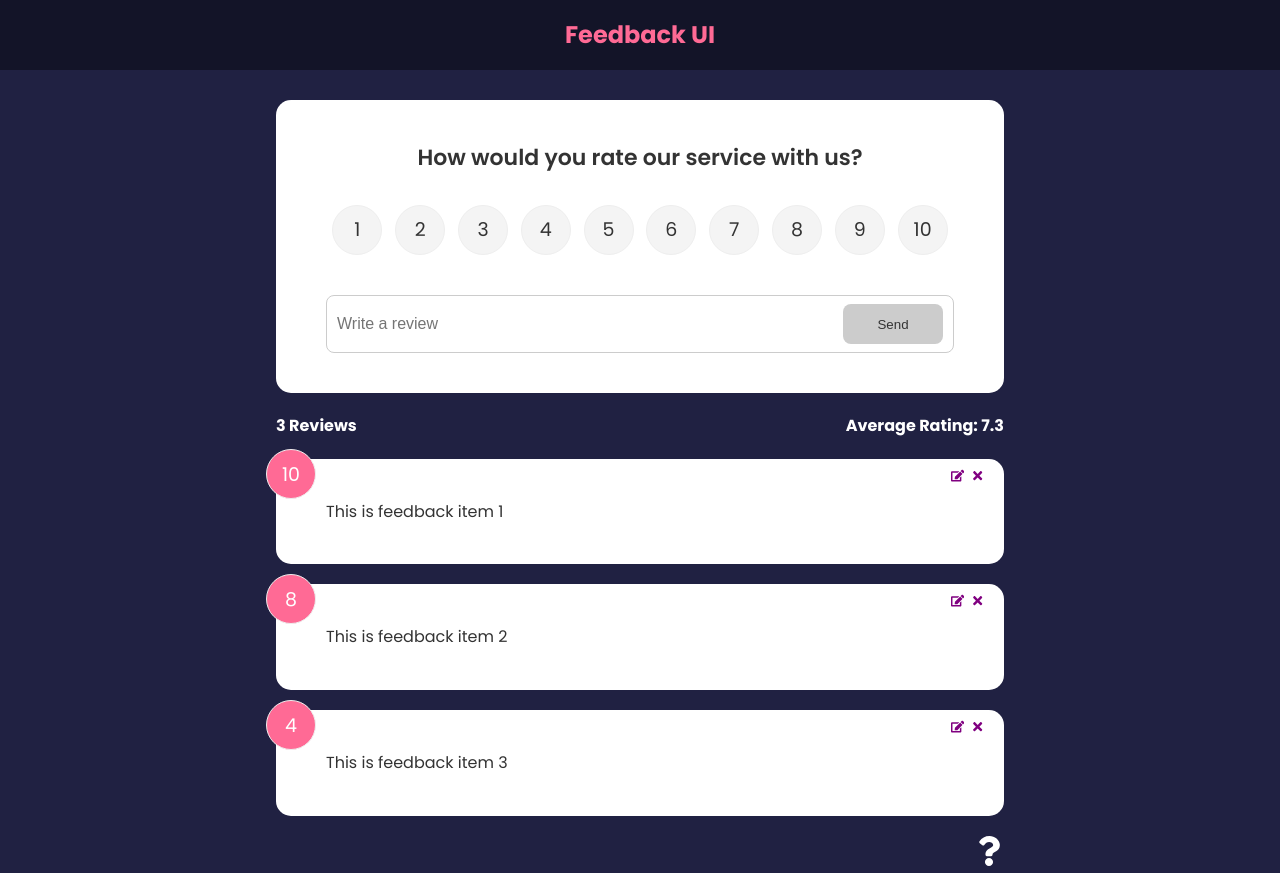
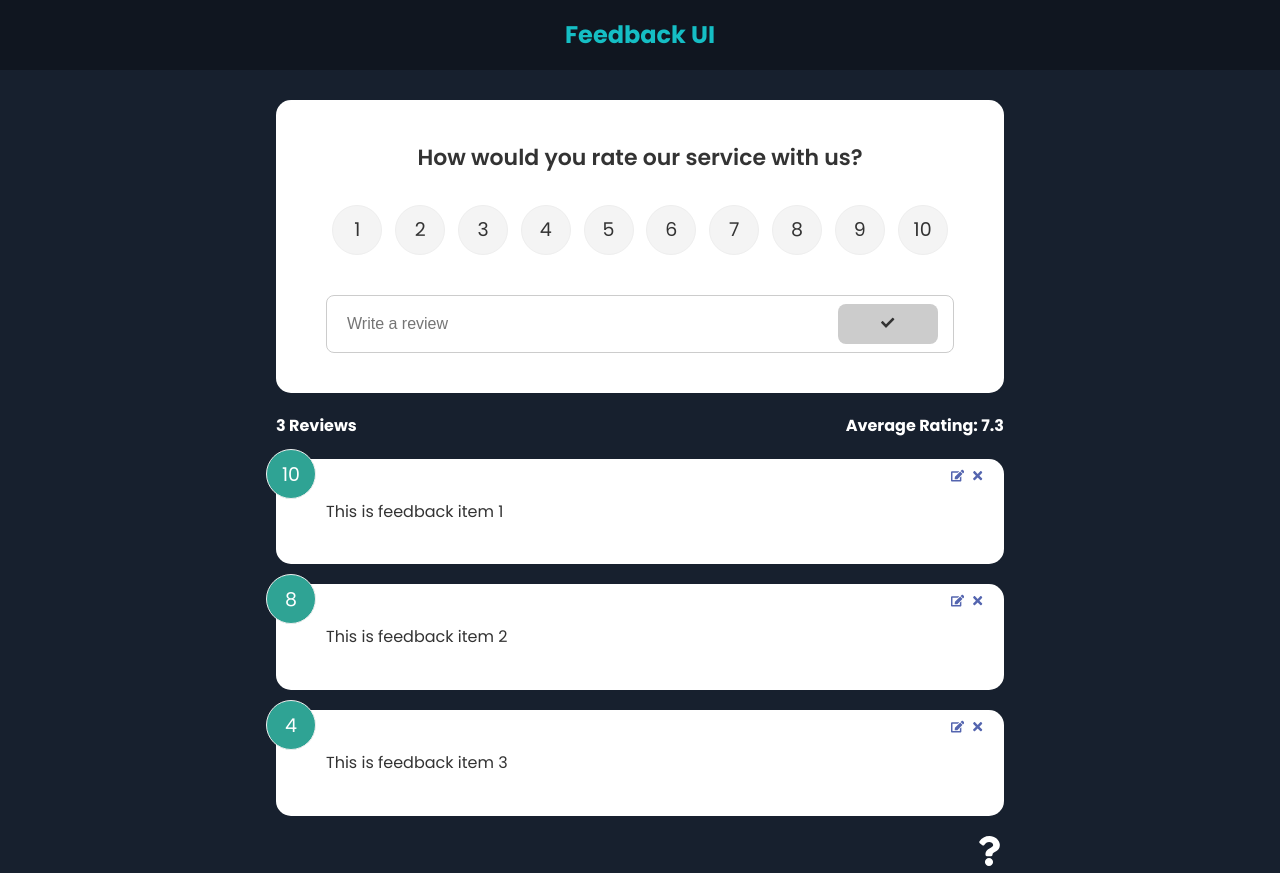
Before and after one commit to rilindtasholli/feedback-app, a React (Create React App) app: page / in a window 1280 px wide. Built offline with nearby package versions, Linux system fonts and the light colour scheme.

Commit message:
some minor style changes

```diff
--- a/public/index.html
+++ b/public/index.html
@@ -18,6 +18,5 @@
   <body>
     <noscript>You need to enable JavaScript to run this app.</noscript>
     <div id="root"></div>
-    <div id="test"></div>
   </body>
 </html>
--- a/src/components/FeedbackForm.jsx
+++ b/src/components/FeedbackForm.jsx
@@ -1,3 +1,4 @@
+import { FaCheck } from 'react-icons/fa'
 import { useState, useContext, useEffect, useInsertionEffect } from "react"
 import RatingSelect from "./RatingSelect"
 import Card from "./shared/Card"
@@ -72,7 +73,9 @@ function FeedbackForm() {
             placeholder="Write a review"
             value={text || ""}
           />
-          <Button type="submit" isDisabled={btnDisabled}>Send</Button>
+          <Button type="submit" isDisabled={btnDisabled}>
+            <FaCheck/>
+          </Button>
         </div>
 
         {message && <div className="message">{message}</div>}
--- a/src/components/FeedbackItem.jsx
+++ b/src/components/FeedbackItem.jsx
@@ -11,10 +11,10 @@ function FeedbackItem({ item }) {
     <Card>
       <div className="num-display">{item.rating}</div>
       <button onClick={() => deleteFeedback(item.id)} className="close">
-        <FaTimes color="purple" />
+        <FaTimes color="var(--secondary)" />
       </button>
       <button onClick={() => editFeedback(item)} className="edit">
-        <FaEdit color="purple" />
+        <FaEdit color="var(--secondary)" />
       </button>
       <div className="text-display">{item.text}</div>
     </Card>
--- a/src/components/Header.jsx
+++ b/src/components/Header.jsx
@@ -18,8 +18,8 @@ function Header({ text, bgColor, textColor }) {
 
 Header.defaultProps = {
   text: 'Feedback UI',
-  bgColor: 'rgba(0, 0, 0, 0.4)',
-  textColor: '#ff6a95'
+  bgColor: 'rgba(0, 0, 0, 0.3)',
+  textColor: '#15bec4'
 }
 
 Header.propTypes = {
--- a/src/index.css
+++ b/src/index.css
@@ -1,4 +1,9 @@
 @import url('https://fonts.googleapis.com/css2?family=Poppins:wght@400;600;700&display=swap');
+
+:root {
+  --primary: #2fa394;
+  --secondary: #5465af;
+}
 
 * {
   box-sizing: border-box;
@@ -8,7 +13,7 @@
 
 body {
   font-family: 'Poppins', sans-serif;
-  background-color: #202142;
+  background-color: #17202e;
   color: #fff;
   line-height: 1.6;
 }
@@ -87,7 +92,7 @@ header {
 
 .rating li:hover,
 .num-display {
-  background: #ff6a95;
+  background: var(--primary);
   color: #fff;
 }
 
@@ -95,8 +100,8 @@ header {
   opacity: 0;
 }
 
-[type='radio']:checked ~ label {
-  background: #ff6a95;
+[type='radio']:checked~label {
+  background: var(--primary);
   color: #fff;
 }
 
@@ -104,7 +109,7 @@ header {
   display: flex;
   flex-direction: row;
   border: 1px solid #ccc;
-  padding: 8px 10px;
+  padding: 8px 15px 8px 20px;
   border-radius: 8px;
 }
 
@@ -153,19 +158,26 @@ input:focus {
   width: 100px;
   height: 40px;
   cursor: pointer;
+  transition: 0.3s;
 }
 
 .btn-primary {
-  background-color: #202142;
+  background-color: var(--secondary);
 }
 
 .btn-secondary {
-  background: #ff6a95;
+  background: var(--primary);
 }
 
 .btn:hover {
-  transform: scale(0.98);
+  transform: scale(1.07);
   opacity: 0.9;
+}
+
+.btn:active {
+  transform: scale(0.905);
+  opacity: 0.9;
+  transition: 0;
 }
 
 .btn:disabled {
@@ -182,7 +194,7 @@ input:focus {
 .message {
   padding-top: 10px;
   text-align: center;
-  color: rebeccapurple;
+  color: rgb(102, 94, 136);
 }
 
 /* FIX: Remove position: absolute to keep about icon at the bottom of the
@@ -200,7 +212,7 @@ input:focus {
 }
 
 .about-link a:hover {
-  color: #ff6a95;
+  color: var(--primary);
 }
 
 .about h1 {
--- a/src/pages/About.jsx
+++ b/src/pages/About.jsx
@@ -7,8 +7,7 @@ function About() {
       <div className="about">
         <h1>About This Project</h1>
         <p>This is a React app to leave a feedback for a product or service</p>
-        <p>Version: 1.0.0</p>
-
+        <p>Version: 1.0.0 <br/> Author: Rilind Tasholli</p>
         <p>
           <Link to="/">Back To Home</Link>
         </p>
```
